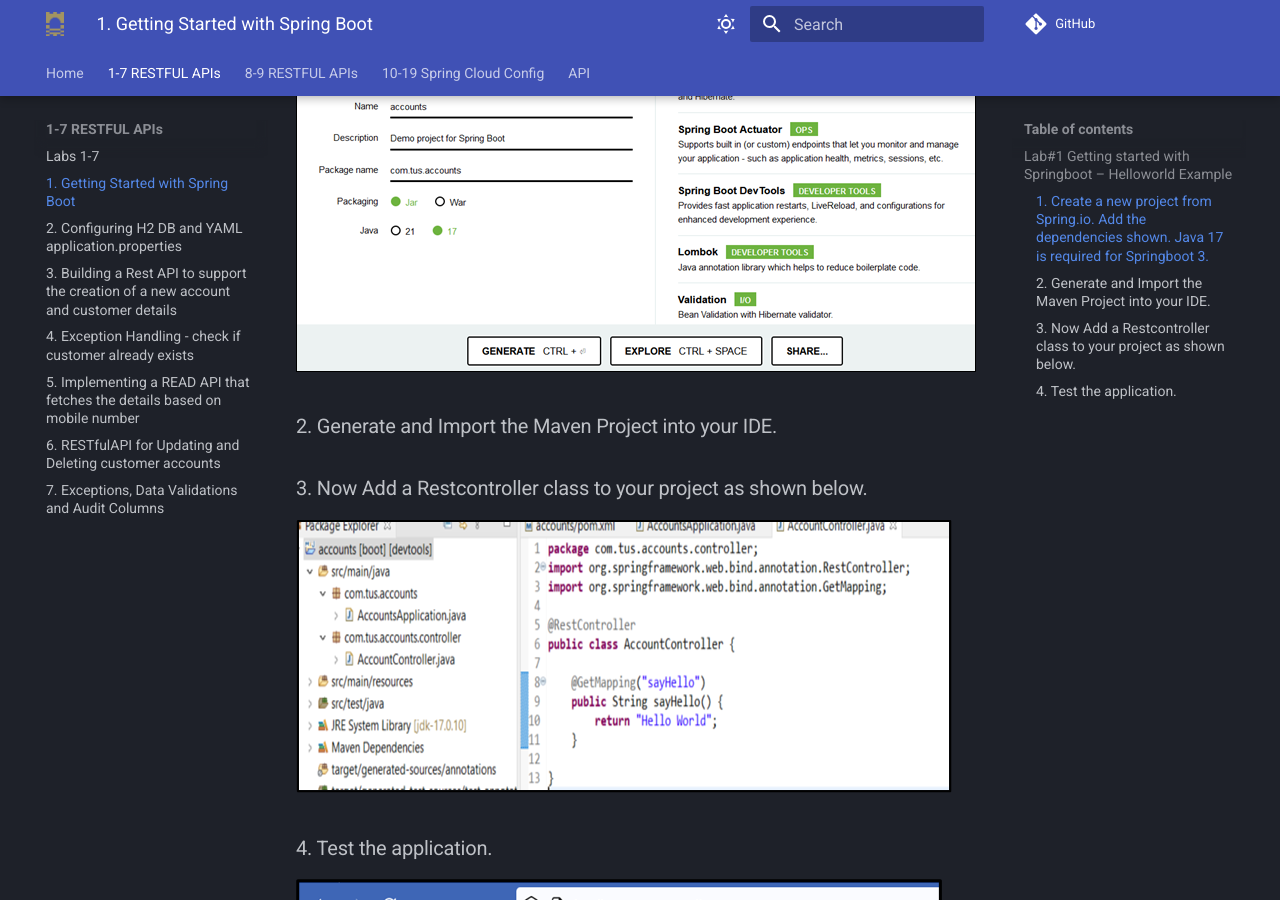
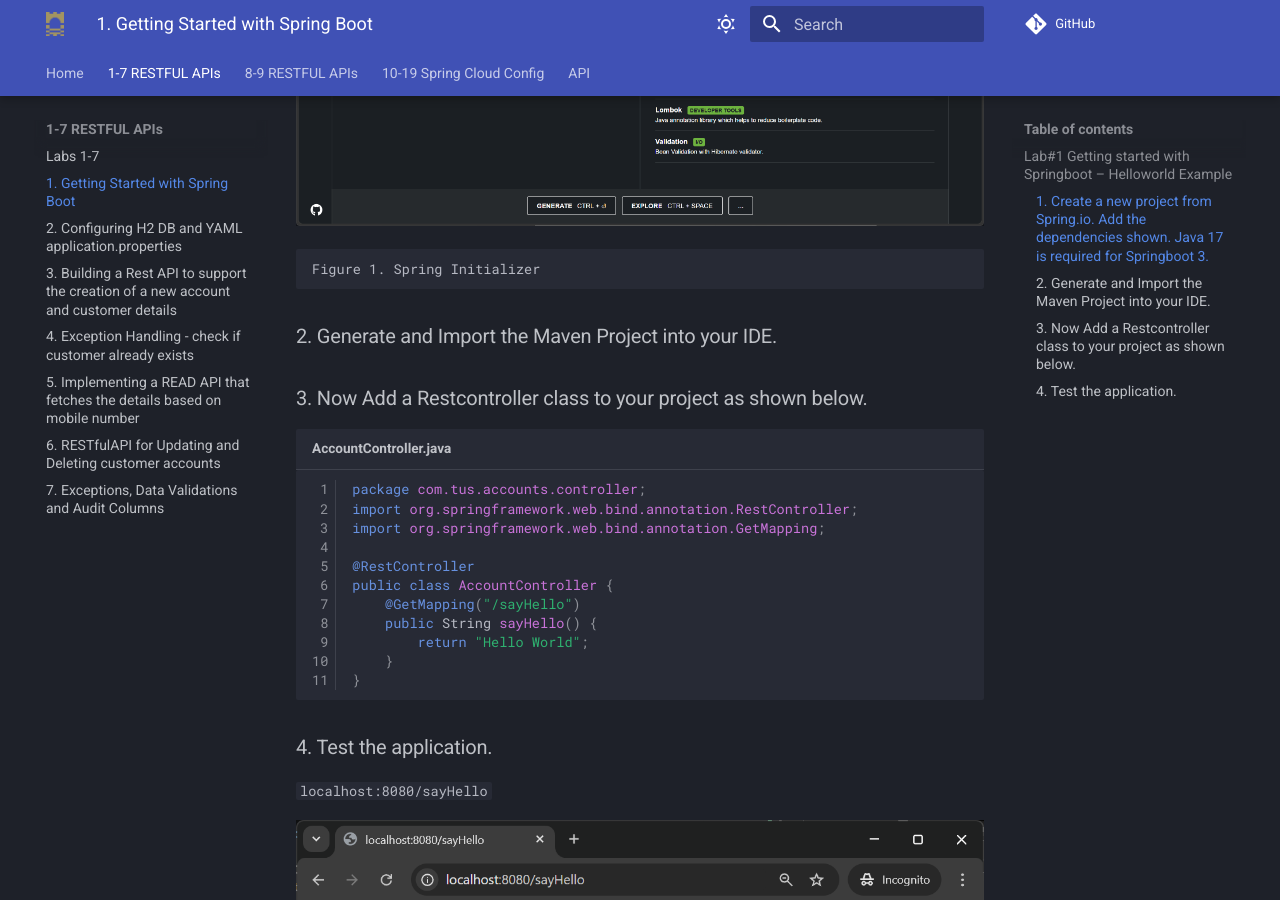
Before and after one commit to joeaoregan/TUS-26-MA-Labs, an MkDocs documentation site: the page built from docs/labs1-7/lab1/index.md, in a window 1280 px wide and 900 px high, scrolled down 584 px. Built offline with MkDocs 1.6.1 and Material for MkDocs 9.7.7, drawn with Linux system fonts in a browser that asks for light colours; comment, search, counter and statistics services are not loaded.

Commit message:
lab1: update screenshots

````diff
--- a/docs/labs1-7/lab1/index.md
+++ b/docs/labs1-7/lab1/index.md
@@ -4,14 +4,30 @@
 
 ### 1.	Create a new project from Spring.io. Add the dependencies shown. Java 17 is required for Springboot 3.
 
-![Spring Initializer](1.png)
+![Spring Initializer](screenshot1.png)
+
+    Figure 1. Spring Initializer
 
 ### 2.	Generate and Import the Maven Project into your IDE.
 
 ### 3.	Now Add a Restcontroller class to your project as shown below.
 
-![Restcontroller](3.png)
+```java title="AccountController.java" linenums="1"
+package com.tus.accounts.controller;
+import org.springframework.web.bind.annotation.RestController;
+import org.springframework.web.bind.annotation.GetMapping;
+
+@RestController
+public class AccountController {
+    @GetMapping("/sayHello")
+    public String sayHello() {
+        return "Hello World";
+    }
+}
+```
 
 ### 4.	Test the application.
 
-![Test the application](4.png)
+`localhost:8080/sayHello`
+
+![Test the application](screenshot2.png)
````
Also changed, not shown: docs/labs1-7/lab1/1.png (deleted), docs/labs1-7/lab1/3.png (deleted), docs/labs1-7/lab1/4.png (deleted), docs/labs1-7/lab1/screenshot1.png (added), docs/labs1-7/lab1/screenshot2.png (added).
